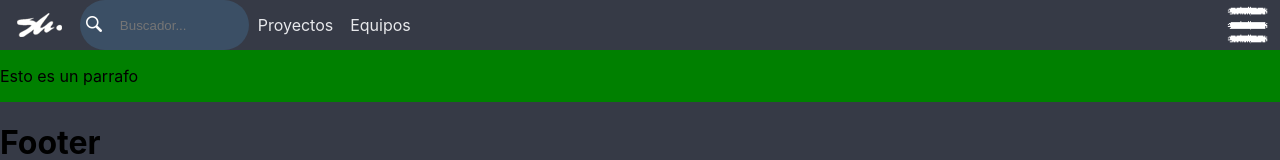
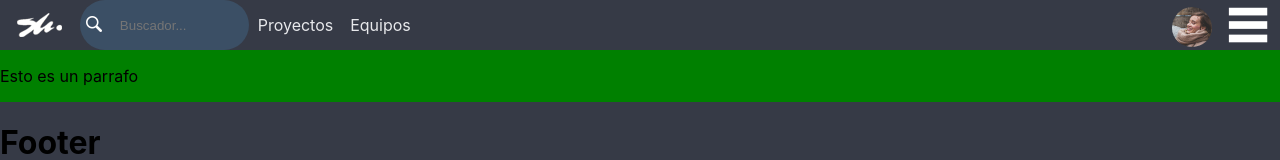
Before and after one commit to OscarEstudioSKR/projects_manager, a React (Create React App) app: page / in a window 1280 px wide. Shown: the top 160 px of the page. Built offline with nearby package versions, Linux system fonts and the light colour scheme.

Commit message:
Users class

```diff
--- a/src/App.js
+++ b/src/App.js
@@ -2,6 +2,7 @@ import React, { Component } from 'react';
 import Nav from './Nav';
 import Header from './Header';
 import Footer from './Footer';
+
 
 
 
--- a/src/Nav.js
+++ b/src/Nav.js
@@ -1,4 +1,5 @@
 import React, { Component } from 'react';
+import User from './User';
 import logoP from './img/logoP.png';
 import botonMenu from './img/botonMenu.png';
 import Buscador from './elements/js/Buscador';
@@ -15,6 +16,7 @@ class Nav extends Component {
                 <a className="enlace-nav" href="#">Equipos</a>
             </div>
             <div>
+                <button className="boton-menu-p"><User mostrar="img"/></button>
                 <button className="boton-menu-p"><img src={botonMenu} className="img-menu-p" /></button>
             </div>
 
--- /dev/null
+++ b/src/User.css
@@ -0,0 +1,6 @@
+.user-logo{
+    height: auto;
+    width: 40px;
+    border-radius: 50%;
+    padding-bottom: 5%;
+}
--- /dev/null
+++ b/src/User.js
@@ -0,0 +1,32 @@
+import React, { Component } from 'react';
+import userImg0 from './img/userImg0.png';
+
+
+class User extends Component {
+    constructor(props){
+        super(props);
+        this.state= {
+            userImg: userImg0,
+        }
+      }
+
+    render() {
+        let style = {
+            height: 'auto',
+            width: '40px',
+            borderRadius: '50%',
+            paddingBottom: '5%',
+        }
+        return (
+            <div className="User">
+
+                {this.props.mostrar=="img" ?
+                <img className="user-logo" src={this.state.userImg}/>:
+                <p>no</p>}
+
+            </div>
+      );
+    }
+  }
+
+  export default User;
--- a/src/index.js
+++ b/src/index.js
@@ -7,6 +7,7 @@ import './Nav.css';
 import './Header.css';
 import './Footer.css';
 import './App.css';
+import './User.css';
 import App from './App';
 import Buscador from './elements/js/Buscador.js';
 import './elements/css/Buscador.css';
```
Also changed, not shown: src/img/botonMenu.png, src/img/userImg0.png (added).
